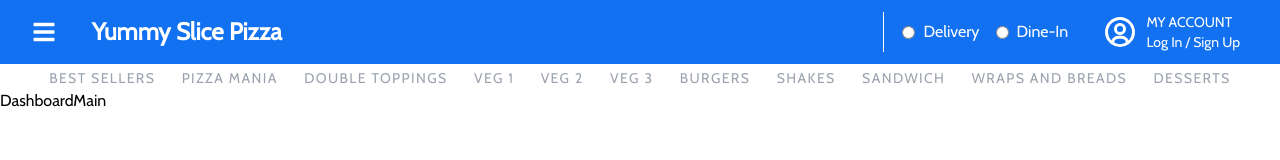
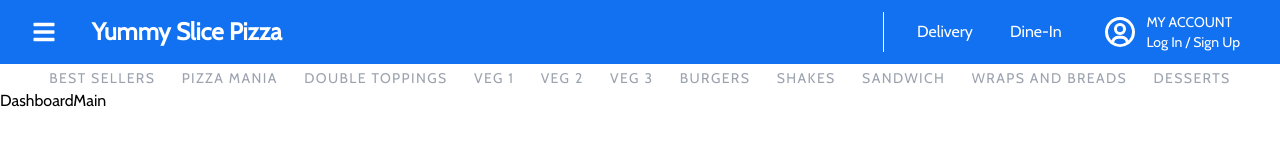
Before and after one commit to jasmeets-6575/yummy-slice-pizza, a React (Create React App) app: page / in a window 1280 px wide. Shown: the top 160 px of the page. Built offline with nearby package versions, Linux system fonts and the light colour scheme; the HTML template or start-up script is replaced by a standard one.

Commit message:
adding toggle in right sidebar

```diff
--- a/src/components/Dashboard/NavbarDash.tsx
+++ b/src/components/Dashboard/NavbarDash.tsx
@@ -2,7 +2,10 @@
 import { FaBars } from "react-icons/fa";
 import Logo from "../Logo";
 import { useAppDispatch } from "../../store/store";
-import { toggleSidebar } from "../../features/toggleSidebar/toggleSidebar";
+import {
+  toggleSidebar,
+  toggleRightSidebar,
+} from "../../features/toggleSidebar/toggleSidebar";
 
 const NavbarDash = () => {
   const dispatch = useAppDispatch();
@@ -17,20 +20,18 @@
           <Logo />
         </div>
         <div className="w-[30%] border-l border-white flex justify-center ">
-          <div className="w-[90%] lg:w-[50%] text-[1rem] py-2 flex justify-around mx-auto text-white">
-            <div className="flex justify-center items-center ">
-              <input type="radio" name="A" id="" checked />
-              <label className="mx-2" htmlFor="">
-                Delivery
-              </label>
+          <div
+            className="w-[90%] lg:w-[50%] text-[1rem] py-2 flex justify-around mx-auto text-white "
+            onClick={() => dispatch(toggleRightSidebar())}
+          >
+            <div className="flex justify-center items-center cursor-pointer ">
+              <h2 className="mx-1 cursor-pointer">Delivery</h2>
             </div>
-            <div className="flex justify-center items-center ">
-              <input type="radio" name="A" id="" />
-              <label className="mx-2" htmlFor="">
-                Dine-In
-              </label>
+            <div className="flex justify-center items-center cursor-pointer">
+              <h2 className="mx-1 cursor-pointer">Dine-In</h2>
             </div>
           </div>
+
           <div className=" flex justify-end items-center mx-2 border-secondary-500 cursor-pointer">
             <BiUserCircle className=" text-3xl md:text-4xl text-white" />
             <div className=" text-white ml-2 text-xs md:text-sm ">
--- a/src/components/Dashboard/RightSidebar.tsx
+++ b/src/components/Dashboard/RightSidebar.tsx
@@ -1,9 +1,15 @@
 import { IoMdLocate } from "react-icons/io";
 import AddressList from "../../assets/address-list.png";
+import { useAppSelector } from "../../store/store";
 
 const RightSidebar = () => {
+  const { isRightSidebarOpen } = useAppSelector((store) => store.toggle);
   return (
-    <div className="fixed right-[100%] z-10 w-[30%] bg-white h-[90vh]">
+    <div
+      className={` duration-500 fixed ${
+        isRightSidebarOpen ? "right-0" : "right-[-30%]"
+      } z-10 w-[30%] bg-white h-[90vh]`}
+    >
       <div className="h-[90%] flex flex-col items-center justify-around  m-6">
         <div className="h-auto w-full flex flex-col gap-3 justify-center items-start ">
           <h2 className="text-3xl tracking-widest">Order Online</h2>
@@ -21,7 +27,9 @@
               </label>
             </div>
           </div>
-          <h2 className="text-gray-600 tracking-wide">We will deliver right to your door</h2>
+          <h2 className="text-gray-600 tracking-wide">
+            We will deliver right to your door
+          </h2>
         </div>
 
         {/* inputs  */}
@@ -43,7 +51,9 @@
 
         {/* My address*/}
         <img className="w-[50%]" src={AddressList} alt="" />
-        <button className="text-green-600 text-md font-bold border-2 px-2 py-1 border-green-600 tracking-widest">MY ADDRESS</button>
+        <button className="text-green-600 text-md font-bold border-2 px-2 py-1 border-green-600 tracking-widest">
+          MY ADDRESS
+        </button>
         <p className="w-[70%] text-center text-[--primary-blue] text-sm">
           Please select location, so that we can find a restaurant that delivers
           to you!
--- a/src/features/toggleSidebar/toggleSidebar.tsx
+++ b/src/features/toggleSidebar/toggleSidebar.tsx
@@ -1,11 +1,13 @@
 import { createSlice } from "@reduxjs/toolkit";
 
 interface stateProps {
-    isSidebarOpen: boolean
+  isSidebarOpen: boolean;
+  isRightSidebarOpen: boolean;
 }
 
-const initialState:stateProps = {
+const initialState: stateProps = {
   isSidebarOpen: false,
+  isRightSidebarOpen: false,
 };
 
 const toggleSidebarSlice = createSlice({
@@ -15,8 +17,11 @@
     toggleSidebar: (state) => {
       state.isSidebarOpen = !state.isSidebarOpen;
     },
+    toggleRightSidebar: (state) => {
+      state.isRightSidebarOpen = !state.isRightSidebarOpen;
+    },
   },
 });
 
-export default toggleSidebarSlice.reducer ;
-export const {toggleSidebar} = toggleSidebarSlice.actions
+export default toggleSidebarSlice.reducer;
+export const { toggleSidebar, toggleRightSidebar } = toggleSidebarSlice.actions;
```
